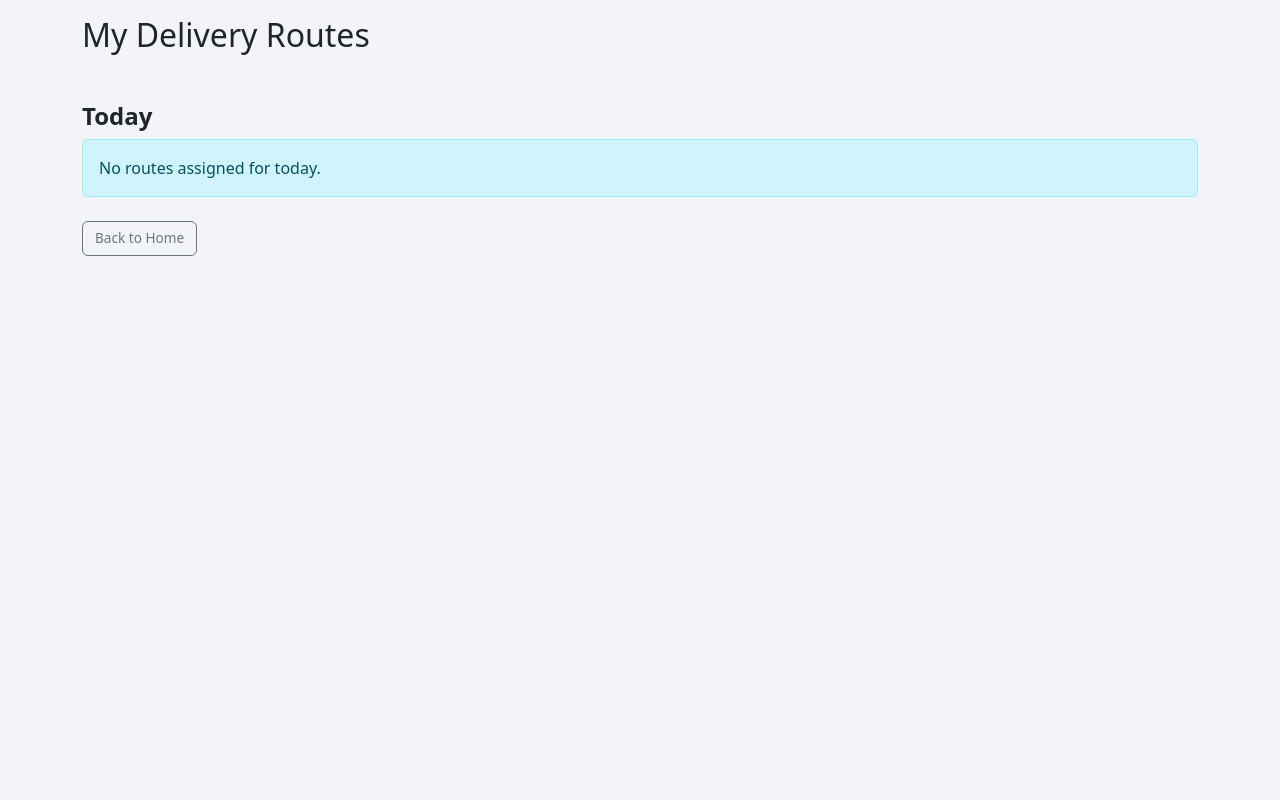
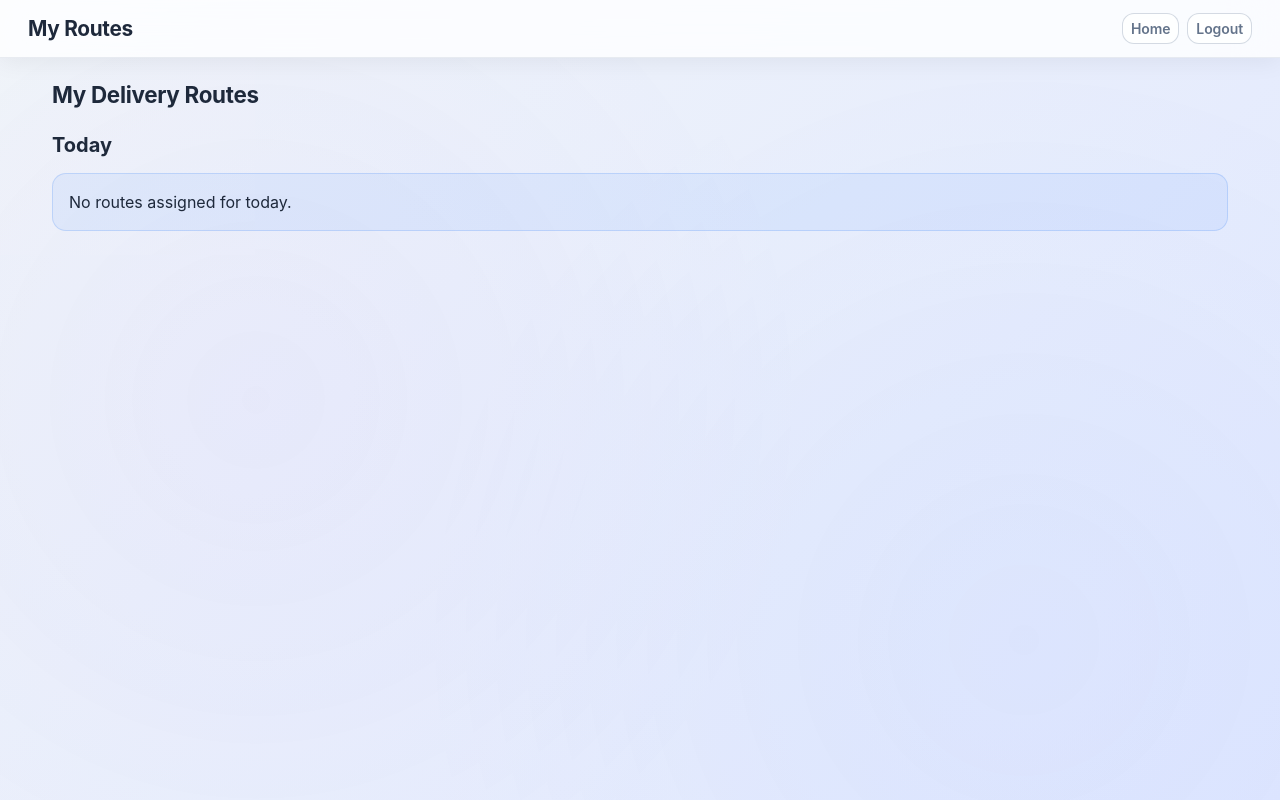
Before and after one commit to wjalil/CommandCenter, a FastAPI app: template app/templates/delivery/driver_routes.html in a window 1280 px wide. Run offline with FastAPI, Linux system fonts and the light colour scheme; the template is opened without the code that fills it, so the values that code supplies are empty; parts of the project's set-up code (start-up, migrations or seed data) failed here and were passed over.

Commit message:
Delivery module NEW, upgrade catering module

```diff
--- a/app/templates/delivery/driver_routes.html
+++ b/app/templates/delivery/driver_routes.html
@@ -1,25 +1,24 @@
-{% extends "base.html" %}
+{% extends "worker_base.html" %}
 {% block title %}My Delivery Routes{% endblock %}
+{% block nav_title %}My Routes{% endblock %}
 
 {% block content %}
-<div class="row mb-4">
-  <div class="col">
-    <h2>My Delivery Routes</h2>
-    <p class="text-muted">{{ today.strftime('%A, %B %d, %Y') }}</p>
-  </div>
+<div class="mb-4">
+  <h2 class="section-title">My Delivery Routes</h2>
+  <p style="color: var(--text-secondary);">{{ today.strftime('%A, %B %d, %Y') }}</p>
 </div>
 
 <!-- Today's Routes -->
 <div class="mb-4">
-  <h4>Today</h4>
+  <h5 class="fw-bold mb-3">Today</h5>
   {% if todays_routes %}
   <div class="list-group">
     {% for route in todays_routes %}
     <a href="/delivery/driver/route/{{ route.id }}" class="list-group-item list-group-item-action">
       <div class="d-flex justify-content-between align-items-center">
         <div>
-          <h5 class="mb-1">{{ route.name }}</h5>
-          <small class="text-muted">{{ route.route_stops|length }} stops</small>
+          <h5 class="mb-1 fw-bold">{{ route.name }}</h5>
+          <small style="color: var(--text-secondary);">{{ route.route_stops|length }} stops</small>
         </div>
         <div class="text-end">
           {% if route.status == 'assigned' %}
@@ -32,7 +31,7 @@
         </div>
       </div>
       {% if route.notes %}
-      <small class="text-muted">{{ route.notes }}</small>
+      <small style="color: var(--text-secondary);">{{ route.notes }}</small>
       {% endif %}
     </a>
     {% endfor %}
@@ -47,14 +46,14 @@
 <!-- Upcoming Routes -->
 {% if upcoming_routes %}
 <div class="mb-4">
-  <h4>Upcoming</h4>
+  <h5 class="fw-bold mb-3">Upcoming</h5>
   <div class="list-group">
     {% for route in upcoming_routes %}
     <a href="/delivery/driver/route/{{ route.id }}" class="list-group-item list-group-item-action">
       <div class="d-flex justify-content-between align-items-center">
         <div>
-          <h5 class="mb-1">{{ route.name }}</h5>
-          <small class="text-muted">
+          <h5 class="mb-1 fw-bold">{{ route.name }}</h5>
+          <small style="color: var(--text-secondary);">
             {{ route.date.strftime('%a, %b %d') }} - {{ route.route_stops|length }} stops
           </small>
         </div>
@@ -67,8 +66,4 @@
   </div>
 </div>
 {% endif %}
-
-<div class="mt-4">
-  <a href="/worker" class="btn btn-outline-secondary">Back to Home</a>
-</div>
 {% endblock %}
--- /dev/null
+++ b/app/templates/worker_base.html
@@ -0,0 +1,270 @@
+<!DOCTYPE html>
+<html lang="en">
+<head>
+  <meta charset="UTF-8" />
+  <meta name="viewport" content="width=device-width, initial-scale=1" />
+  <title>{% block title %}Worker{% endblock %}</title>
+  <link href="https://cdn.jsdelivr.net/npm/bootstrap@5.3.2/dist/css/bootstrap.min.css" rel="stylesheet" />
+  <style>
+    :root{
+      --bg-base: #f8fafc;
+      --bg-card: #ffffff;
+      --text-primary: #1e293b;
+      --text-secondary: #64748b;
+      --accent-purple: #8b5cf6;
+      --accent-blue: #3b82f6;
+      --accent-teal: #14b8a6;
+      --accent-pink: #ec4899;
+      --accent-amber: #f59e0b;
+      --accent-emerald: #10b981;
+    }
+
+    body{
+      background: linear-gradient(135deg, #f1f5f9 0%, #e0e7ff 100%);
+      font-family: 'Inter', -apple-system, BlinkMacSystemFont, 'Segoe UI', Roboto, sans-serif;
+      color: var(--text-primary);
+      padding-bottom: 3rem;
+      min-height: 100vh;
+      position: relative;
+    }
+
+    body::before {
+      content: '';
+      position: fixed;
+      top: 0; left: 0; right: 0; bottom: 0;
+      background:
+        radial-gradient(circle at 20% 50%, rgba(139, 92, 246, 0.08) 0%, transparent 50%),
+        radial-gradient(circle at 80% 80%, rgba(59, 130, 246, 0.08) 0%, transparent 50%);
+      animation: subtleShift 20s ease infinite alternate;
+      pointer-events: none;
+      z-index: 0;
+    }
+
+    @keyframes subtleShift {
+      0% { opacity: 0.4; }
+      100% { opacity: 0.7; }
+    }
+
+    /* Navbar */
+    .navbar{
+      background: rgba(255, 255, 255, 0.8);
+      backdrop-filter: blur(20px) saturate(180%);
+      border-bottom: 1px solid rgba(148, 163, 184, 0.2);
+      box-shadow: 0 4px 24px rgba(0, 0, 0, 0.06);
+      position: relative;
+      z-index: 10;
+    }
+
+    .navbar-brand{
+      font-weight: 700;
+      font-size: 1.3rem;
+      color: var(--text-primary) !important;
+      letter-spacing: -0.3px;
+    }
+
+    .container.tight {
+      max-width: 1200px;
+      position: relative;
+      z-index: 1;
+    }
+
+    /* Glass card */
+    .glass-card{
+      background: rgba(255, 255, 255, 0.9);
+      backdrop-filter: blur(20px) saturate(180%);
+      border: 1px solid rgba(148, 163, 184, 0.2);
+      border-radius: 18px;
+      box-shadow: 0 4px 24px rgba(0, 0, 0, 0.06);
+      transition: all 0.3s cubic-bezier(0.4, 0, 0.2, 1);
+    }
+
+    .glass-card:hover{
+      transform: translateY(-2px);
+      box-shadow: 0 8px 32px rgba(0, 0, 0, 0.1);
+    }
+
+    /* Section Title */
+    .section-title{
+      font-weight: 700;
+      letter-spacing: -0.3px;
+      color: var(--text-primary);
+      font-size: 1.4rem;
+    }
+
+    /* Buttons */
+    .btn{
+      border-radius: 12px;
+      transition: all 0.3s ease;
+      font-weight: 600;
+      letter-spacing: -0.1px;
+    }
+
+    .btn:hover{
+      transform: translateY(-2px);
+    }
+
+    .btn-primary {
+      background: linear-gradient(135deg, var(--accent-purple), var(--accent-blue));
+      border: none;
+      color: white;
+      box-shadow: 0 4px 16px rgba(139, 92, 246, 0.3);
+    }
+
+    .btn-primary:hover {
+      box-shadow: 0 6px 24px rgba(139, 92, 246, 0.4);
+      background: linear-gradient(135deg, #9d6ffb, #4f90f7);
+    }
+
+    .btn-success {
+      background: linear-gradient(135deg, var(--accent-emerald), var(--accent-teal));
+      border: none;
+      color: white;
+      box-shadow: 0 4px 16px rgba(16, 185, 129, 0.3);
+    }
+
+    .btn-danger {
+      background: linear-gradient(135deg, var(--accent-pink), #ef4444);
+      border: none;
+      color: white;
+      box-shadow: 0 4px 16px rgba(236, 72, 153, 0.3);
+    }
+
+    .btn-outline-secondary {
+      border: 1.5px solid rgba(148, 163, 184, 0.4);
+      color: var(--text-secondary);
+      background: rgba(255, 255, 255, 0.6);
+      backdrop-filter: blur(10px);
+    }
+
+    .btn-outline-secondary:hover {
+      background: rgba(255, 255, 255, 0.9);
+      border-color: rgba(148, 163, 184, 0.6);
+      color: var(--text-primary);
+    }
+
+    /* Badges */
+    .badge {
+      border-radius: 999px;
+      padding: 0.35em 0.75em;
+      font-weight: 600;
+      font-size: 0.8rem;
+    }
+
+    /* List group - glass style */
+    .list-group-item {
+      background: rgba(255, 255, 255, 0.85);
+      border: 1px solid rgba(148, 163, 184, 0.2);
+      transition: all 0.2s ease;
+    }
+
+    .list-group-item:first-child { border-radius: 14px 14px 0 0; }
+    .list-group-item:last-child { border-radius: 0 0 14px 14px; }
+    .list-group-item:only-child { border-radius: 14px; }
+
+    .list-group-item-action:hover {
+      background: rgba(255, 255, 255, 1);
+      transform: translateX(4px);
+      box-shadow: 0 2px 12px rgba(0, 0, 0, 0.06);
+    }
+
+    .list-group-item-success {
+      background: rgba(16, 185, 129, 0.08) !important;
+      border-color: rgba(16, 185, 129, 0.2) !important;
+    }
+
+    .list-group-item-secondary {
+      background: rgba(148, 163, 184, 0.08) !important;
+      border-color: rgba(148, 163, 184, 0.2) !important;
+    }
+
+    /* Progress bar */
+    .progress {
+      background: rgba(148, 163, 184, 0.15);
+      border-radius: 999px;
+      overflow: hidden;
+    }
+
+    /* Cards */
+    .card {
+      background: rgba(255, 255, 255, 0.9);
+      backdrop-filter: blur(20px) saturate(180%);
+      border: 1px solid rgba(148, 163, 184, 0.2);
+      border-radius: 14px;
+      box-shadow: 0 2px 12px rgba(0, 0, 0, 0.04);
+    }
+
+    .card-header {
+      background: rgba(248, 250, 252, 0.8);
+      border-bottom: 1px solid rgba(148, 163, 184, 0.15);
+    }
+
+    /* Modals */
+    .modal-content {
+      border-radius: 18px;
+      border: 1px solid rgba(148, 163, 184, 0.2);
+      box-shadow: 0 20px 60px rgba(0, 0, 0, 0.15);
+    }
+
+    .modal-header {
+      border-bottom: 1px solid rgba(148, 163, 184, 0.15);
+    }
+
+    .modal-footer {
+      border-top: 1px solid rgba(148, 163, 184, 0.15);
+    }
+
+    /* Form controls */
+    .form-control, .form-select {
+      border-radius: 10px;
+      border: 1.5px solid rgba(148, 163, 184, 0.3);
+      transition: all 0.2s ease;
+    }
+
+    .form-control:focus, .form-select:focus {
+      border-color: var(--accent-purple);
+      box-shadow: 0 0 0 3px rgba(139, 92, 246, 0.1);
+    }
+
+    /* Alert */
+    .alert {
+      border-radius: 14px;
+      border: 1px solid;
+    }
+
+    .alert-info {
+      background: rgba(59, 130, 246, 0.08);
+      border-color: rgba(59, 130, 246, 0.2);
+      color: var(--text-primary);
+    }
+
+    /* Responsive */
+    @media (max-width: 575.98px){
+      .container.tight { padding-left: 1rem; padding-right: 1rem; }
+    }
+
+    {% block extra_css %}{% endblock %}
+  </style>
+</head>
+<body>
+
+<!-- Header -->
+<nav class="navbar navbar-expand-lg px-3 mb-4">
+  <div class="container-fluid tight d-flex justify-content-between align-items-center">
+    <div class="d-flex align-items-center gap-2">
+      <a href="/worker/home" class="navbar-brand text-decoration-none">{% block nav_title %}Worker{% endblock %}</a>
+    </div>
+    <div class="d-flex gap-2">
+      <a href="/worker/home" class="btn btn-outline-secondary btn-sm">Home</a>
+      <a href="/logout" class="btn btn-outline-secondary btn-sm">Logout</a>
+    </div>
+  </div>
+</nav>
+
+<div class="container tight">
+  {% block content %}{% endblock %}
+</div>
+
+<script src="https://cdn.jsdelivr.net/npm/bootstrap@5.3.2/dist/js/bootstrap.bundle.min.js"></script>
+{% block extra_js %}{% endblock %}
+</body>
+</html>
```
Also changed, not shown: app/api/worker_routes.py (+238 -0 lines), app/templates/catering/menu_share.html (+9 -1 lines), app/templates/delivery/driver_route_view.html (+34 -35 lines), app/templates/worker_home.html (+16 -0 lines), app/templates/worker_menus.html (added, +39 -0 lines).
